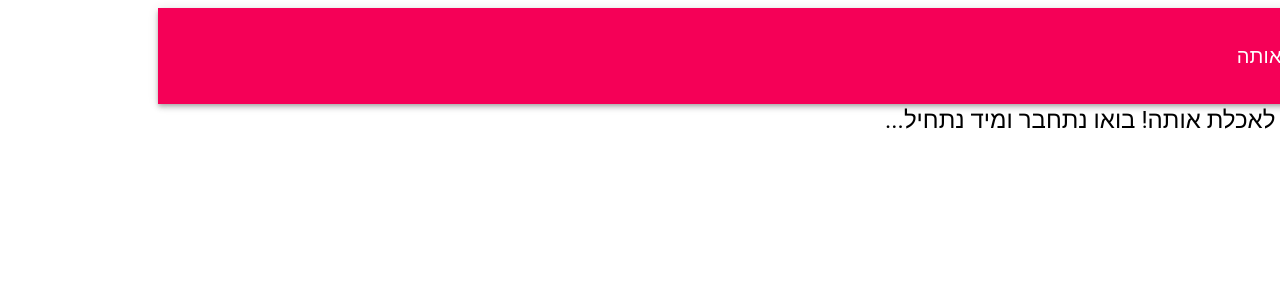
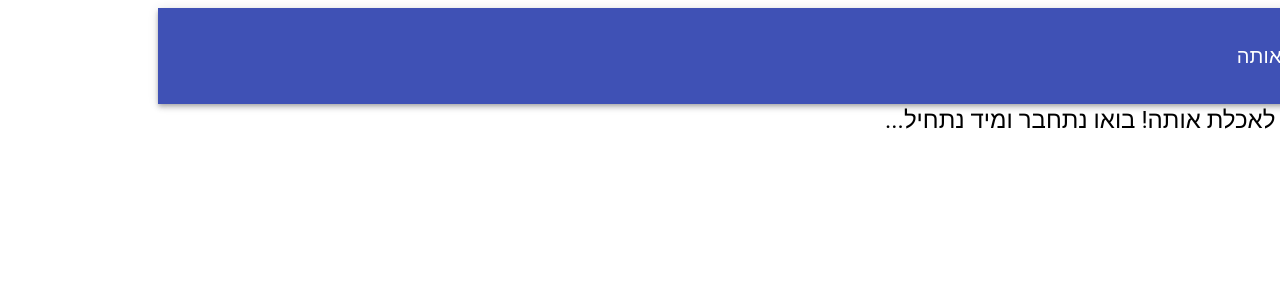
Before and after one commit to Noam6421/noam-u-ate-it, a React (Create React App) app in the folder client/: page / in a window 1280 px wide. Shown: the top 300 px of the page. Built offline with nearby package versions, Linux system fonts and the light colour scheme; no server answers; what jss-rtl would draw is missing.

Commit message:
Testing auto git actions

```diff
--- a/client/src/components/AppBarHome.tsx
+++ b/client/src/components/AppBarHome.tsx
@@ -24,7 +24,7 @@ const AppBarHome = () => {
 
     return(
         <div className={classes.root}>
-            <AppBar position='static' color="secondary">
+            <AppBar position='static'>
                 <Grid
                     justify='space-between'
                     container
```
